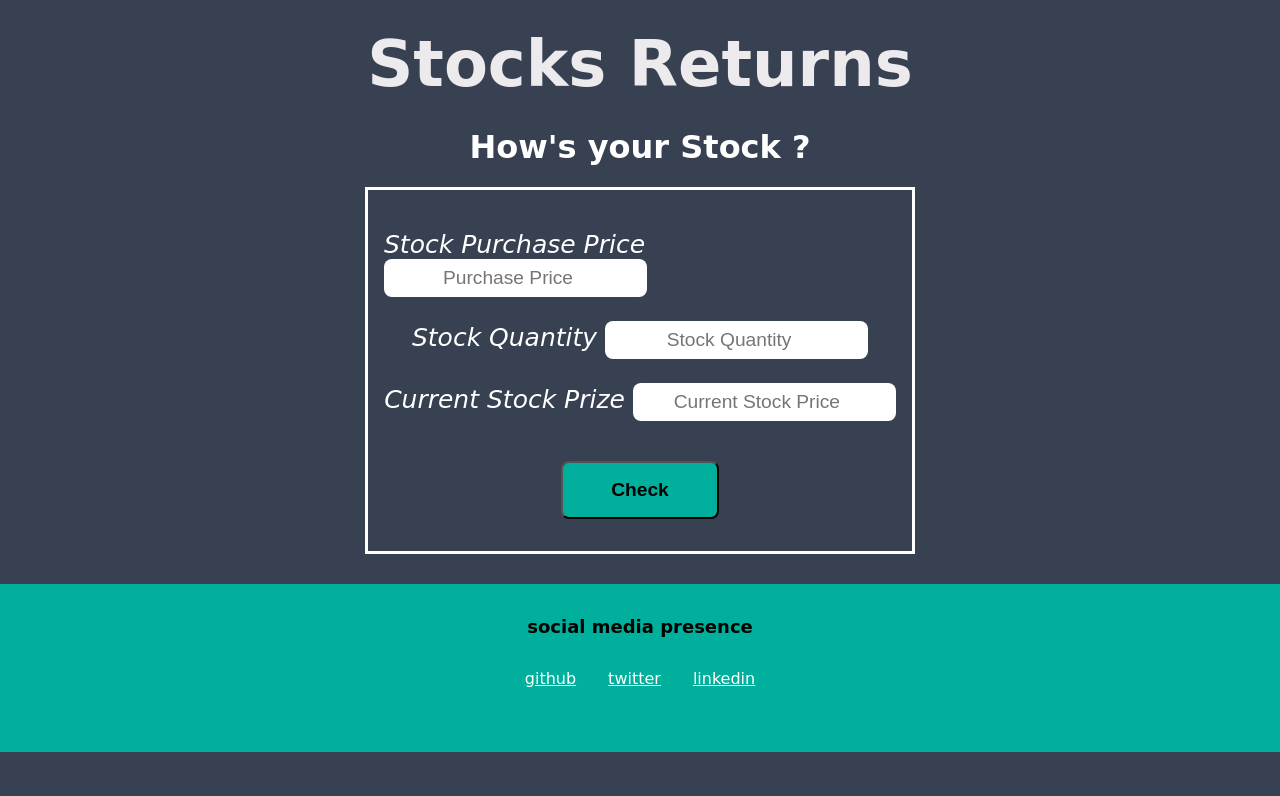
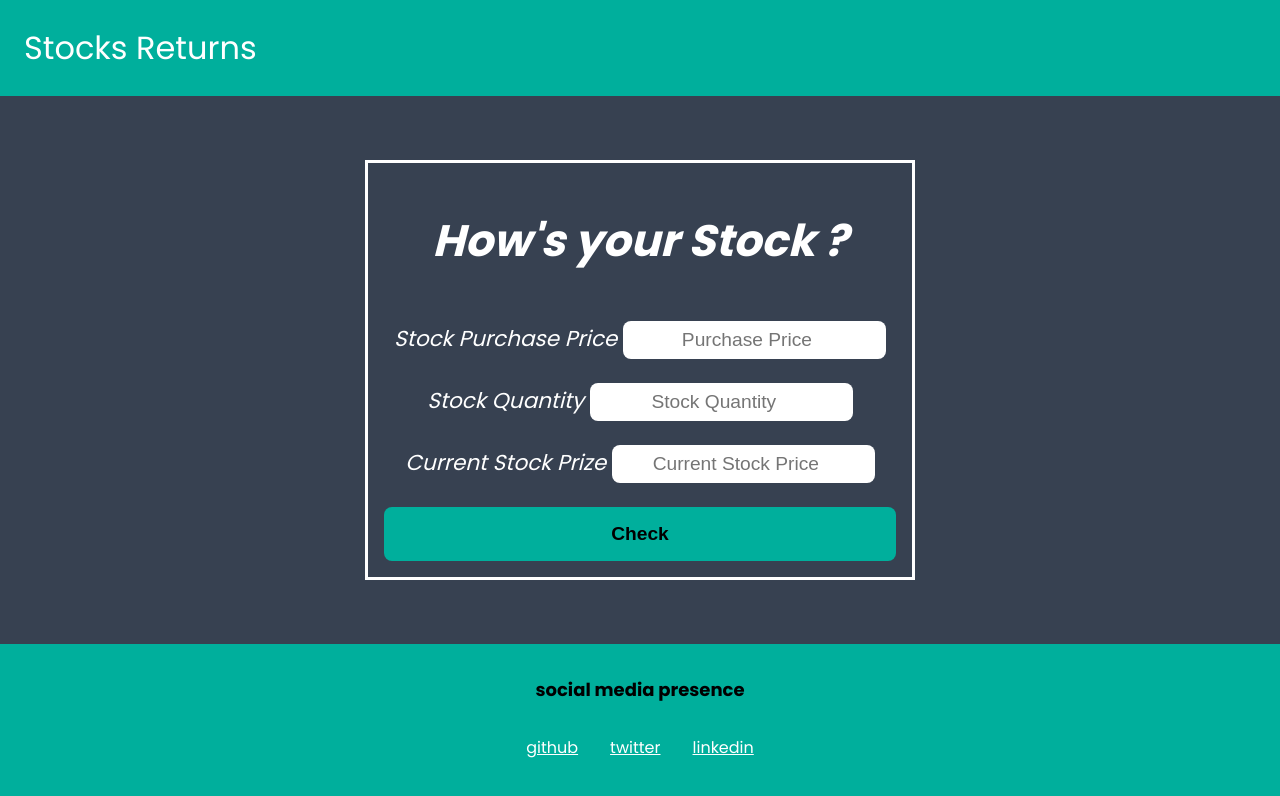
Before and after one commit to mimansha-swarup/Stocks-calc-mark14, a plain HTML site: page index.html in a window 1280 px wide. Drawn offline with Linux system fonts and the light colour scheme; a web font is replaced by a local one.

Commit message:
style: update ui

```diff
--- a/index.html
+++ b/index.html
@@ -13,12 +13,12 @@
 <body>
 
 
-    <div>
-        <h1 style="text-align: left; font-size: 40px;text-align: center;font-weight: bold; "><span style="font-size: 4rem;color: #ECEAEC;">Stocks Returns</span></h1>
-    </div>
-    <h1 id="heading1">How's your Stock ?</h1>
+    <nav >
+        Stocks Returns
+    </nav>
 
     <div class="main-div">
+        <h1 id="heading1">How's your Stock ?</h1>
 
 
         <div class="stockdiv">
@@ -36,9 +36,8 @@
             <input id="currentprice" type="number" placeholder="Current Stock Price" required/>
         </div>
 
-        <div class="checkButton">
-            <button id="check" type="click">Check</button>
-        </div>
+        <button id="check" type="click">Check</button>
+
 
         <div class="output">
 
--- a/style.css
+++ b/style.css
@@ -1,10 +1,15 @@
-@import url('https://fonts.googleapis.com/css2?family=Zen+Loop:ital@0;1&display=swap');
-:root {
-    --primary-backgroundcolor: white;
+@import url('https://fonts.googleapis.com/css2?family=Poppins:wght@400;500;600;700&display=swap');
+nav{
+    background-color: #00AF9C;
+    color: white;
+    font-size: 2rem;
+    padding: 1.5rem;
+    /* margin-bottom: 3rem; */
 }
 
+
 body {
-    font-family: 'Pacifico', cursive;
+    font-family: 'Poppins', sans-serif;
     margin: 0rem;
     background-color: #374151;
     margin: 0;
@@ -14,15 +19,19 @@ body {
 #heading1 {
     text-align: center;
     color: #fff;
+    margin-bottom: 3rem ;
+    font-size: 2.75rem;
+
+
 }
 
 .main-div {
-    color: var(--primary-backgroundcolor);
-    margin: auto;
+    color: white;
+    margin: 4rem auto;
     max-width: 40%;
     height: auto;
     border-style: solid;
-    border-color: var(--primary-backgroundcolor);
+    border-color: white;
     font-size: 25px;
     font-style: italic;
     padding: 1rem;
@@ -69,6 +78,9 @@ body {
 .stockdiv {
     margin: 1.5rem auto;
     width: fit-content;
+    font-size: 1.35rem;
+    /* text-align: right; */
+    align-items: flex-start;
 }
 
 input {
@@ -83,9 +95,11 @@ input {
 
 }
 
-.checkButton {
-    text-align: center;
+#check {
+    /* text-align: center; */
     padding: 1rem;
+    width: 100%;
+    border: none;
 }
 
 button {
```
